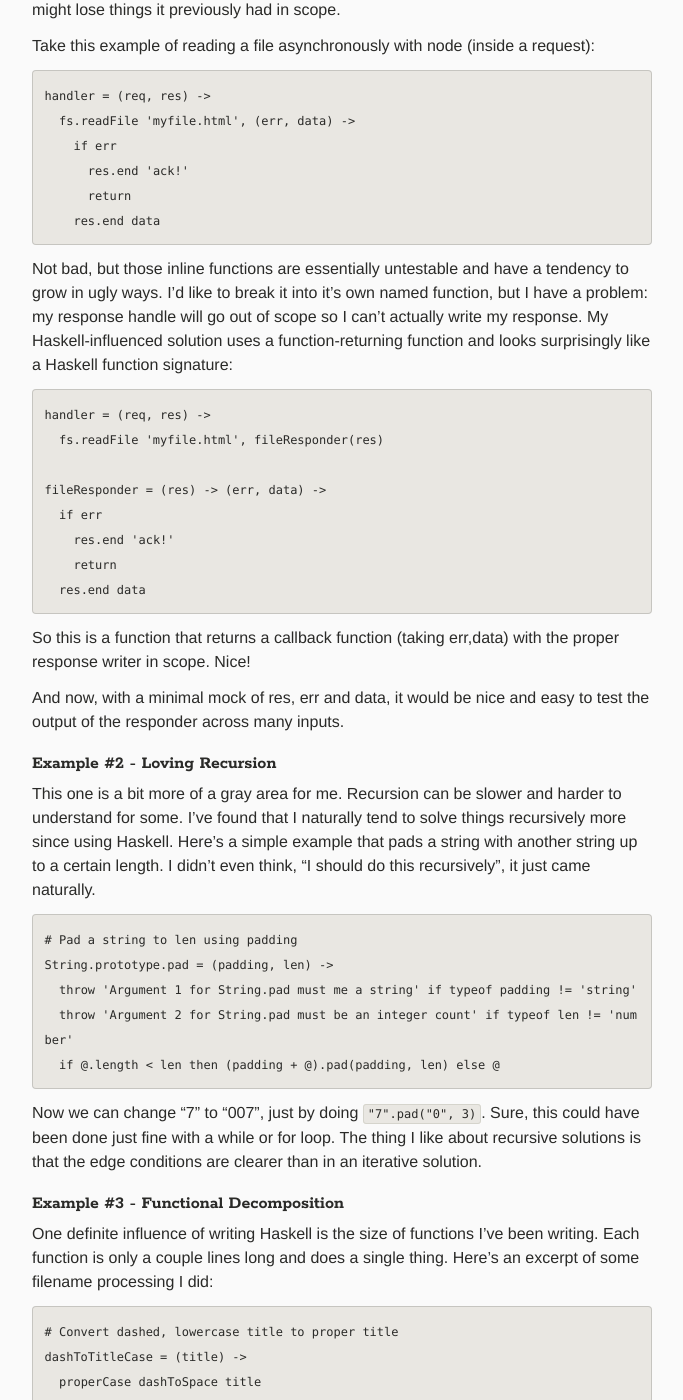
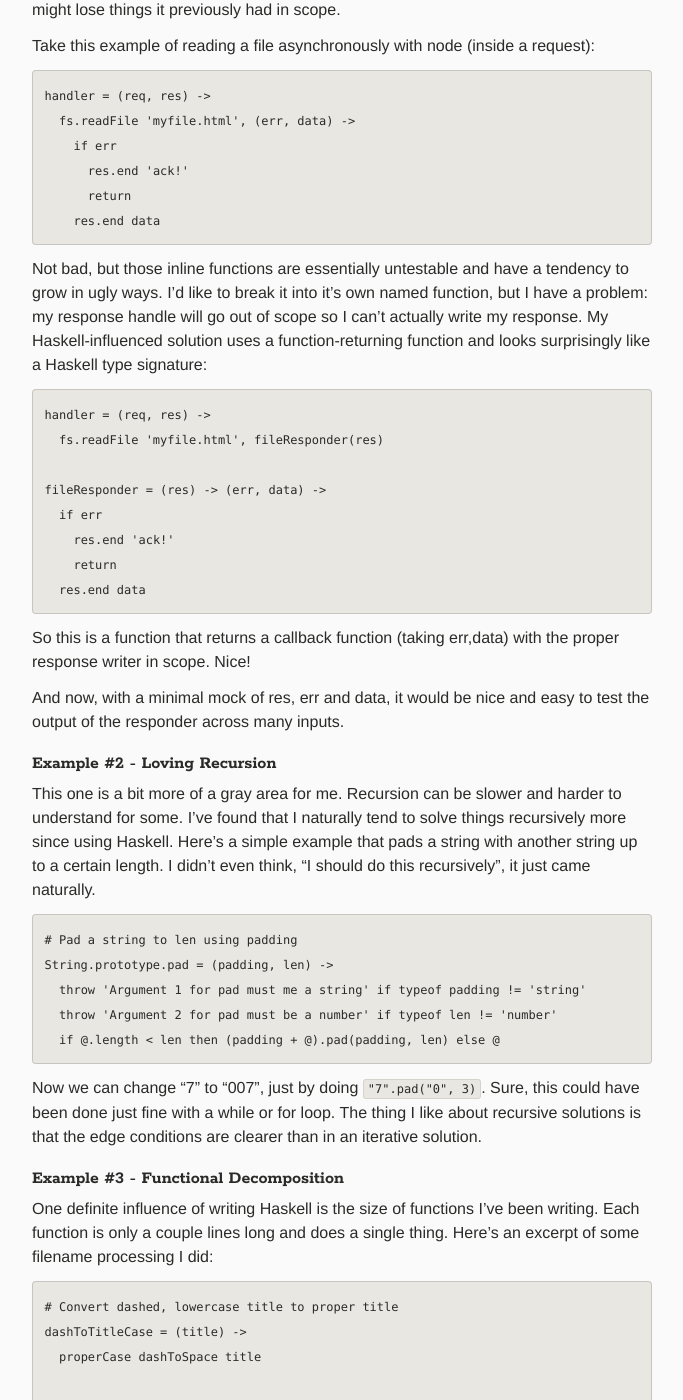
Before and after one commit to andyvanee/andyvanee, a Jekyll site: the page built from _posts/2012-08-20-haskell-influenced-coffee.md, in a window 1280 px wide and 1400 px high, scrolled down 430 px. Shown: the whole window, without its empty margins (298-981 px from the left). Built offline with Jekyll 4.4.1, drawn with Linux system fonts in a browser that asks for light colours; some web fonts are replaced.

Commit message:
More phrasing cleanup.

```diff
--- a/_posts/2012-08-20-haskell-influenced-coffee.md
+++ b/_posts/2012-08-20-haskell-influenced-coffee.md
@@ -36,7 +36,7 @@ a tendency to grow in ugly ways. I'd like to break it into it's own
 named function, but I have a problem: my response handle will go out of
 scope so I can't actually write my response. My Haskell-influenced
 solution uses a function-returning function and looks surprisingly
-like a Haskell function signature:
+like a Haskell type signature:
 
     handler = (req, res) ->
       fs.readFile 'myfile.html', fileResponder(res)
@@ -63,8 +63,8 @@ think, "I should do this recursively", it just came naturally.
 
     # Pad a string to len using padding
     String.prototype.pad = (padding, len) ->
-      throw 'Argument 1 for String.pad must me a string' if typeof padding != 'string'
-      throw 'Argument 2 for String.pad must be an integer count' if typeof len != 'number'
+      throw 'Argument 1 for pad must me a string' if typeof padding != 'string'
+      throw 'Argument 2 for pad must be a number' if typeof len != 'number'
       if @.length < len then (padding + @).pad(padding, len) else @
 
 Now we can change "7" to "007", just by doing `"7".pad("0", 3)`. Sure, this
```
